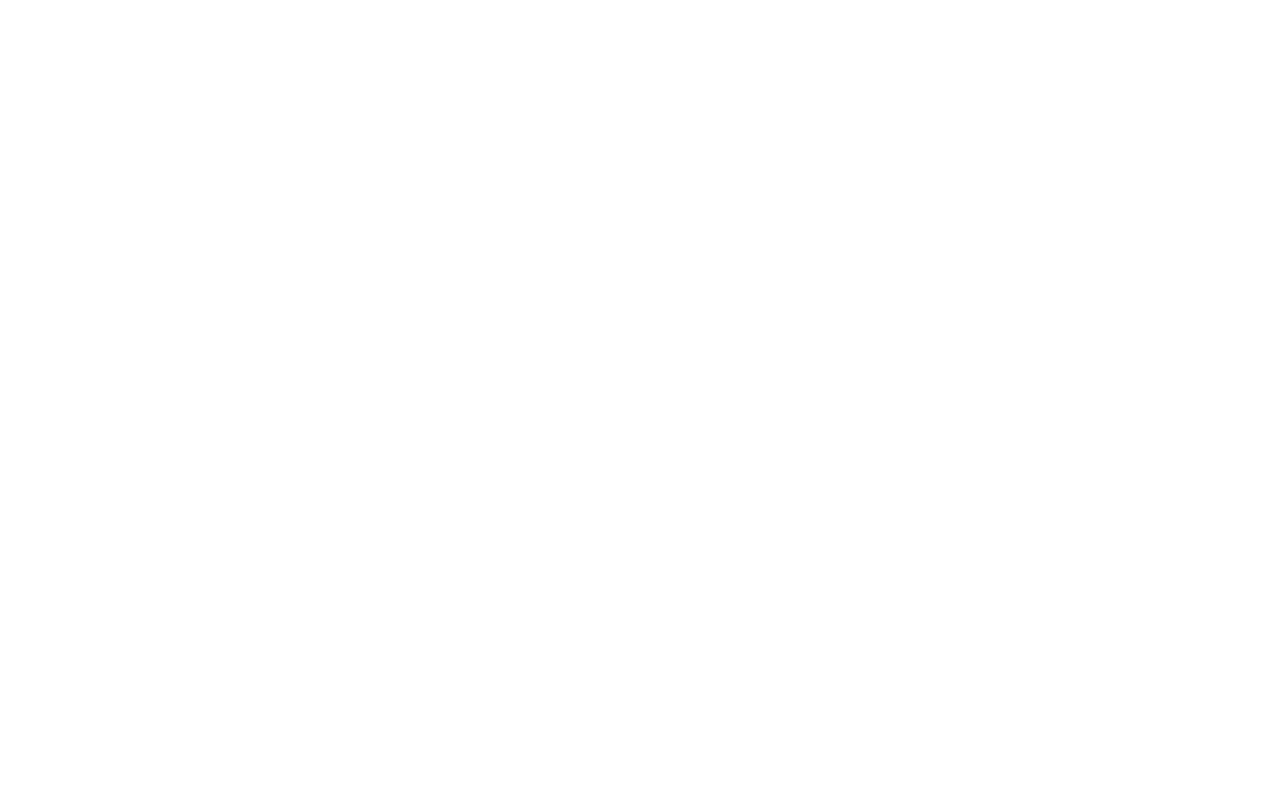
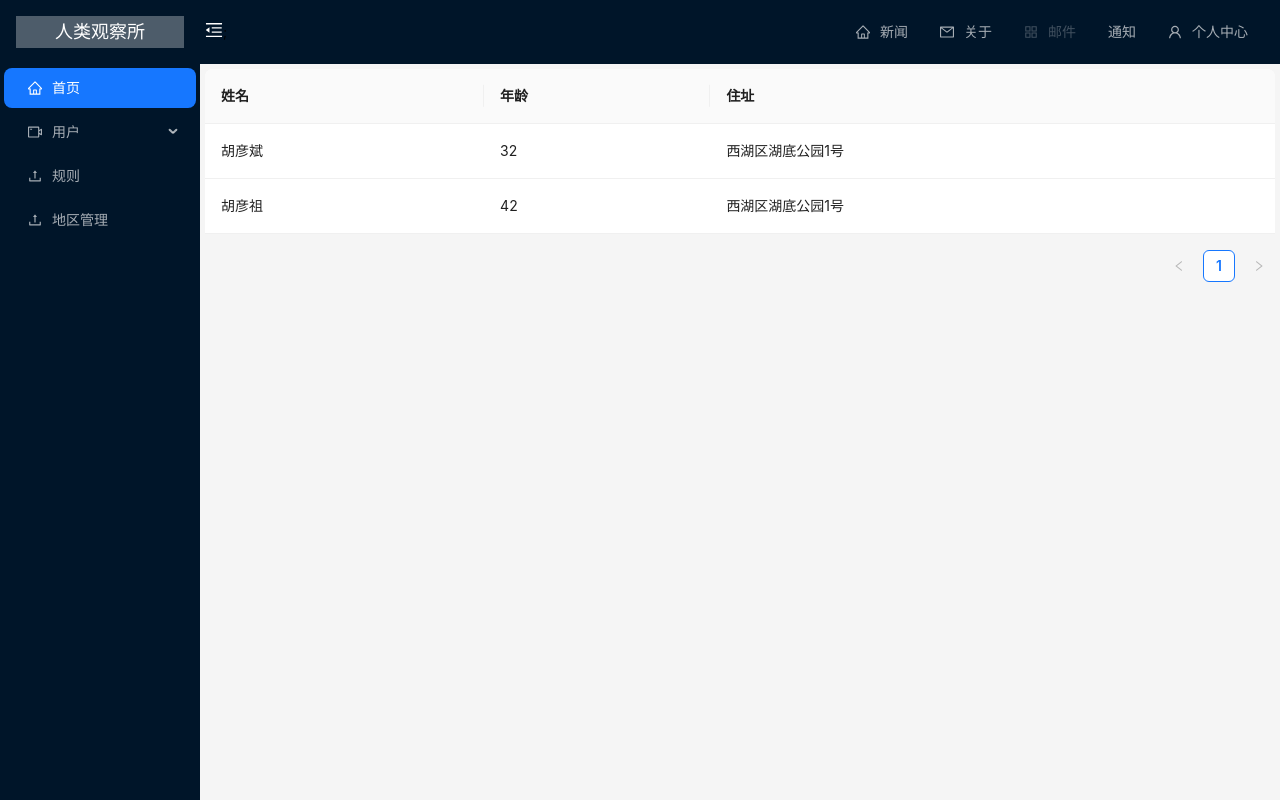
Before and after one commit to dalxy/dy_react_ts_webpack, a React app: page /layout/userTable in a window 1280 px wide. Before the commit this address had no page. Built offline with nearby package versions, Linux system fonts and the light colour scheme.

Commit message:
fix:修改路由

```diff
--- a/src/layout/index.less
+++ b/src/layout/index.less
@@ -26,6 +26,10 @@
             // background-color: #001529;
             // color: white;
         }
+        .headerMenu{
+            width: 450px;
+            min-width: 450px;
+        }
         .trigger{
             padding: 0;
             font-size: 18px;
--- a/src/layout/index.tsx
+++ b/src/layout/index.tsx
@@ -1,5 +1,5 @@
 import React, { useState } from 'react';
-import { useNavigate } from 'react-router-dom';
+import { useNavigate, Outlet } from 'react-router-dom';
 import {
   HomeOutlined,
   MenuFoldOutlined,
@@ -13,48 +13,54 @@
   ExclamationCircleFilled
 } from '@ant-design/icons';
 import type { MenuProps } from 'antd';
-import { Layout, Menu, message, Button, Modal, Space } from 'antd';
+import { Layout, Menu, Modal } from 'antd';
 import './index.less'
 
 const { Header, Sider, Content } = Layout;
 const navItem: MenuProps['items'] = [
   {
-    key: '1',
+    key: 'home',
     icon: <HomeOutlined />,
     label: '首页',
   },
   {
-    key: '2',
+    key: 'users',
     icon: <VideoCameraOutlined />,
-    label: '账户管理',
+    label: '用户',
     children: [
       {
-        key: '2-1',
+        key: 'userTable',
         icon: <VideoCameraOutlined />,
-        label: '账户管理1',
+        label: '用户列表',
       },
       {
-        key: '2-2',
+        key: 'userManager',
         icon: <VideoCameraOutlined />,
-        label: '账户管理2',
+        label: '用户管理',
       },
     ]
   },
   {
-    key: '3',
+    key: 'rule',
     icon: <UploadOutlined />,
-    label: '客户管理',
+    label: '规则',
+  },
+  {
+    key: 'manager',
+    icon: <UploadOutlined />,
+    label: '地区管理',
   },
 ]
 const items: MenuProps['items'] = [
   {
-    label: '首页',
-    key: 'home',
+    label: '新闻',
+    key: 'news',
     icon: <HomeOutlined />,
   },
   {
-    label: '新闻',
-    key: 'news',
+    label: '关于',
+    // key: 'news',
+    key: 'about',
     icon: <MailOutlined />,
   },
   {
@@ -97,13 +103,19 @@
 const { confirm } = Modal;
 
 const LayoutPage: React.FC = () => {
+  let routeKey:any = sessionStorage.getItem('routeKey')
+  if(!routeKey){
+    routeKey = 'home'
+  }
   const [collapsed, setCollapsed] = useState(false);
-  const [current, setCurrent] = useState('home');
+  const [current, setCurrent] = useState(routeKey);
   const navigate = useNavigate()
   const onClick: MenuProps['onClick'] = (e) => {
+    if(routeKey !== 'exit'){
+      sessionStorage.setItem('routeKey', e.key)
+    }
     setCurrent(e.key);
-    switch (e.key){
-      case 'exit':
+    if(e.key === 'exit'){
       confirm({
         title: '确定退出系统吗？',
         icon: <ExclamationCircleFilled />,
@@ -119,8 +131,9 @@
         onCancel() {
           console.log('Cancel');
         },
-        });
-        break
+      })
+    }else{
+      navigate(`/layout/${e.key}`)
     }
   };
   return (
@@ -131,7 +144,9 @@
           theme="dark"
           mode="inline"
           defaultSelectedKeys={['1']}
+          selectedKeys={[current]}
           items={navItem}
+          onClick={onClick}
         />
       </Sider>
       <Layout className='right'>
@@ -140,10 +155,11 @@
             className: 'trigger',
             onClick: () => setCollapsed(!collapsed),
           })}
-          <Menu theme='dark' onClick={onClick} className='menu' selectedKeys={[current]} mode="horizontal" items={items} />;
+          <Menu theme='dark' onClick={onClick} className='menu headerMenu' selectedKeys={[current]} mode="horizontal" items={items} />;
         </Header>
         <Content className='content'>
-          Content
+          {/* Content */}
+          <Outlet />
         </Content>
       </Layout>
     </Layout>
--- a/src/router/index.tsx
+++ b/src/router/index.tsx
@@ -12,6 +12,9 @@
 const Home = lazy(() => import('@/views/Home'));
 const About = lazy(() => import('@/views/About'));
 const Layout = lazy(() => import('@/layout/index'));
+const UserManger = lazy(() => import('@/views/UserManager'));
+const Rule = lazy(() => import('@/views/Rule'));
+const UserTable = lazy(() => import('@/views/UserTable'));
 
 const App = () => (
   <Provider store = { store }>
@@ -21,9 +24,13 @@
         <Routes>
           <Route path="/register" element={<Register />} />
           <Route path="/login" element={<Login />} />
-          <Route path="/home" element={<Home />} />
-          <Route path="/about" element={<About />} />
-          <Route path="/layout" element={<Layout />} />
+          <Route path="/layout" element={<Layout />}>
+            <Route path="home" element={<Home />} />
+            <Route path="about" element={<About />} />
+            <Route path="userManager" element={<UserManger />} />
+            <Route path="userTable" element={<UserTable />} />
+            <Route path="rule" element={<Rule />} />
+          </Route>
           <Route path="/" element={<Redirect to='/login' replace />} />
         </Routes>
       </Suspense>
--- /dev/null
+++ b/src/views/News/index.tsx
@@ -0,0 +1,6 @@
+import React from "react";
+
+function News(){
+  return <div>News</div>
+}
+export default News;
--- /dev/null
+++ b/src/views/Rule/index.tsx
@@ -0,0 +1,6 @@
+import React from "react";
+
+function Rule(){
+  return <div>News</div>
+}
+export default Rule;
--- /dev/null
+++ b/src/views/UserManager/index.tsx
@@ -0,0 +1,6 @@
+import React from "react";
+
+function UserManager(){
+  return <div>userManger</div>
+}
+export default UserManager;
--- /dev/null
+++ b/src/views/UserTable/index.tsx
@@ -0,0 +1,46 @@
+import React from "react";
+import { Table } from "antd";
+
+const dataSource = [
+  {
+    key: '1',
+    name: '胡彦斌',
+    age: 32,
+    address: '西湖区湖底公园1号',
+  },
+  {
+    key: '2',
+    name: '胡彦祖',
+    age: 42,
+    address: '西湖区湖底公园1号',
+  },
+];
+
+const columns = [
+  {
+    title: '姓名',
+    dataIndex: 'name',
+    key: 'name',
+  },
+  {
+    title: '年龄',
+    dataIndex: 'age',
+    key: 'age',
+  },
+  {
+    title: '住址',
+    dataIndex: 'address',
+    key: 'address',
+  },
+];
+
+
+function UsersTable(){
+
+  return(
+      <>
+        <Table dataSource={dataSource} columns={columns} />
+      </>
+    )
+}
+export default UsersTable;
--- a/webpack.config.js
+++ b/webpack.config.js
@@ -6,6 +6,7 @@
     mode: process.env.NODE_ENV == "production" ? "production" : "development", //默认是开发模块
     entry: "./src/index.tsx",
     output: {
+        publicPath: "/",
         path: path.join(__dirname, "dist"),
         filename: "bundle.js",
     },
```
Also changed, not shown: 1 other file (tests, documents, lock files or other folders). Lines whose indentation alone changed are shown as unchanged.
